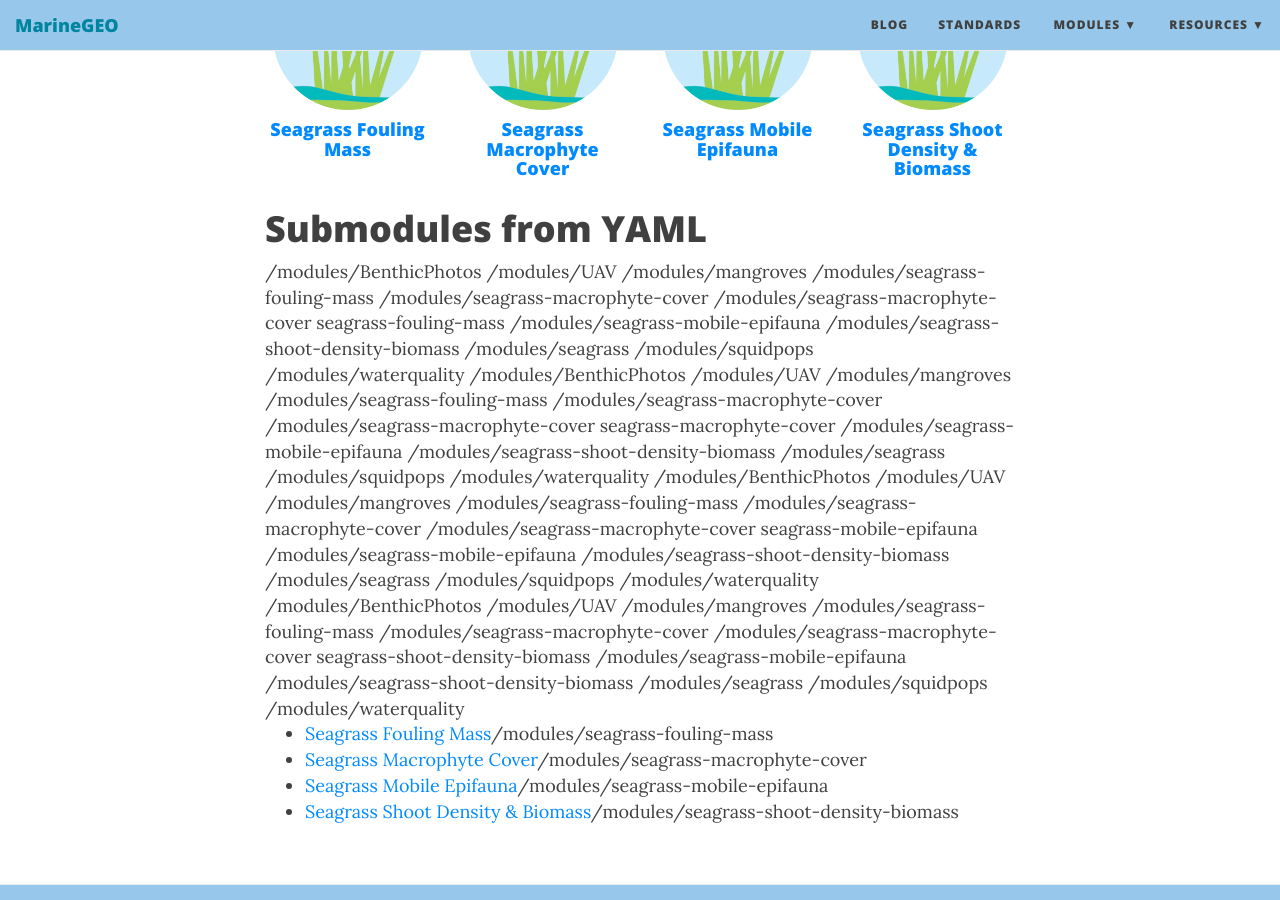
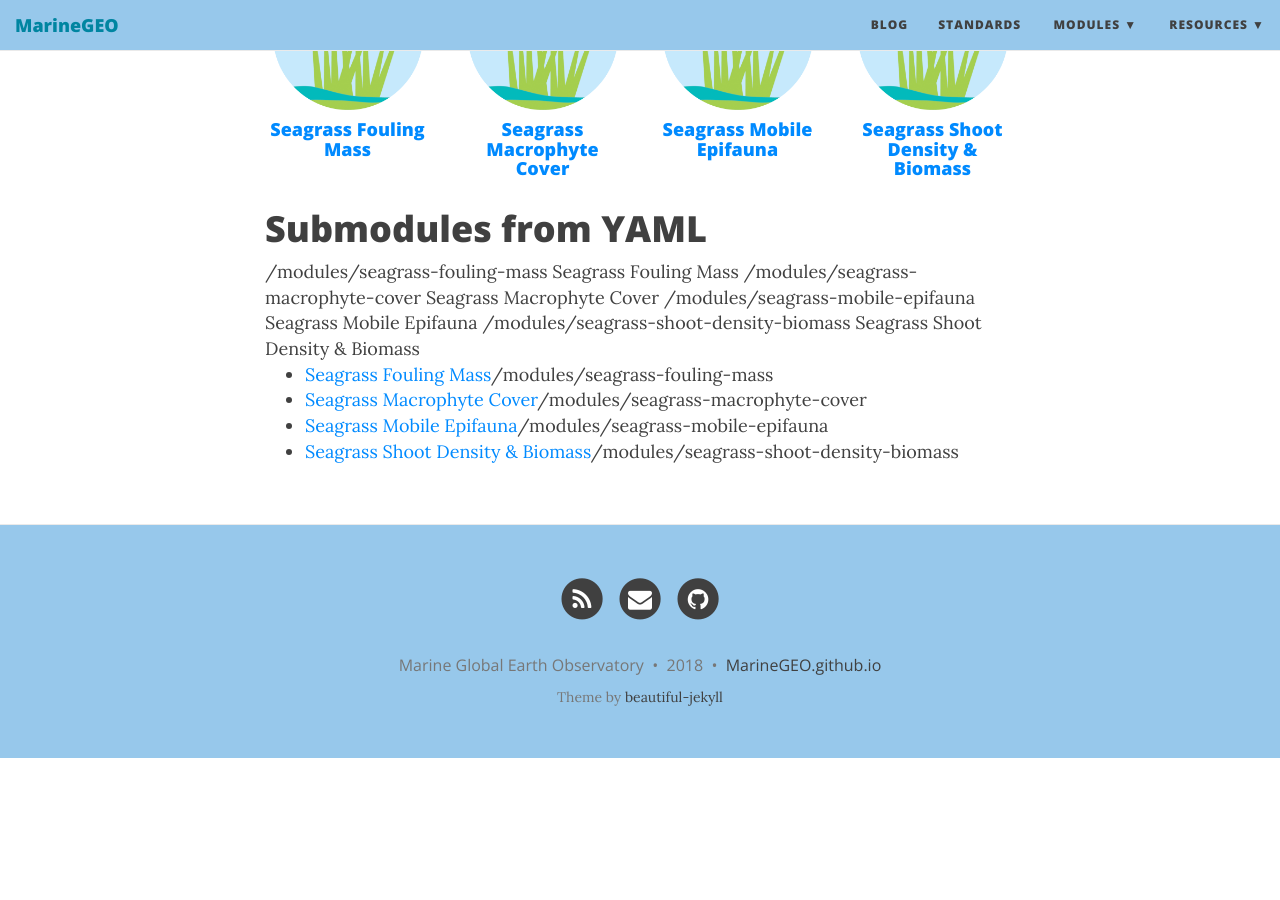
Before and after one commit to mukhamadazistholib/marinegeo.github.io, a Jekyll site: the page built from _project-modules/seagrass.md, in a window 1280 px wide and 900 px high, scrolled down 1696 px. Built offline with Jekyll 4.4.1, drawn with Linux system fonts in a browser that asks for light colours; nearby versions of some CDN libraries; after the commit the page ends 2454 px from its top, so only the background shows below that.

Commit message:
jekyll liquid for project submodules filtering

```diff
--- a/_layouts/projectSubmodules.html
+++ b/_layouts/projectSubmodules.html
@@ -39,14 +39,11 @@ layout: base
       {% if page.submodules %}
       <h1>Submodules from YAML</h1>
 
-      {% for submod in page.submodules %}
       {% for module in site.project-modules %}
-        {{module.id}}
-        {% if "/modules/seagrass-macrophyte-cover" == module.id %}
+        {% if page.submodules contains module.id%}
           {{module.id}}
-          {{submod}}
+          {{module.title}}
         {% endif %}
-      {% endfor %}
       {% endfor %}
 
 
```
Also changed, not shown: _project-modules/seagrass.md (+4 -4 lines).
